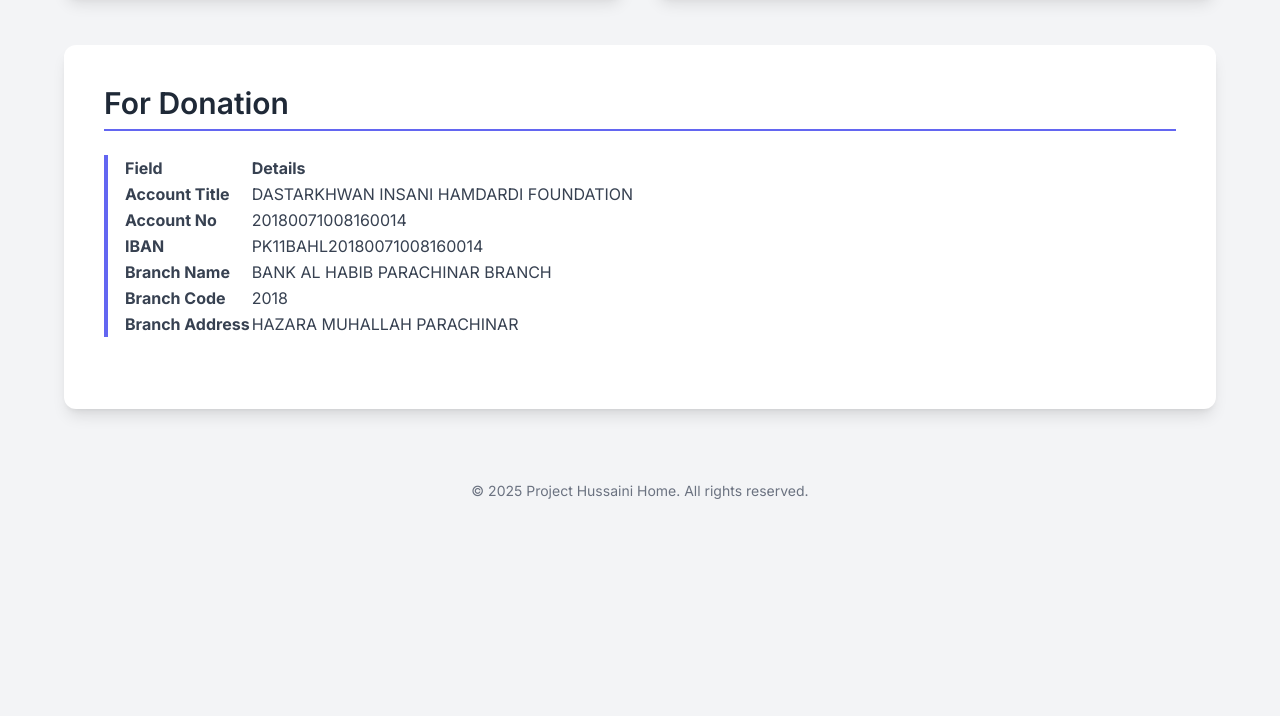
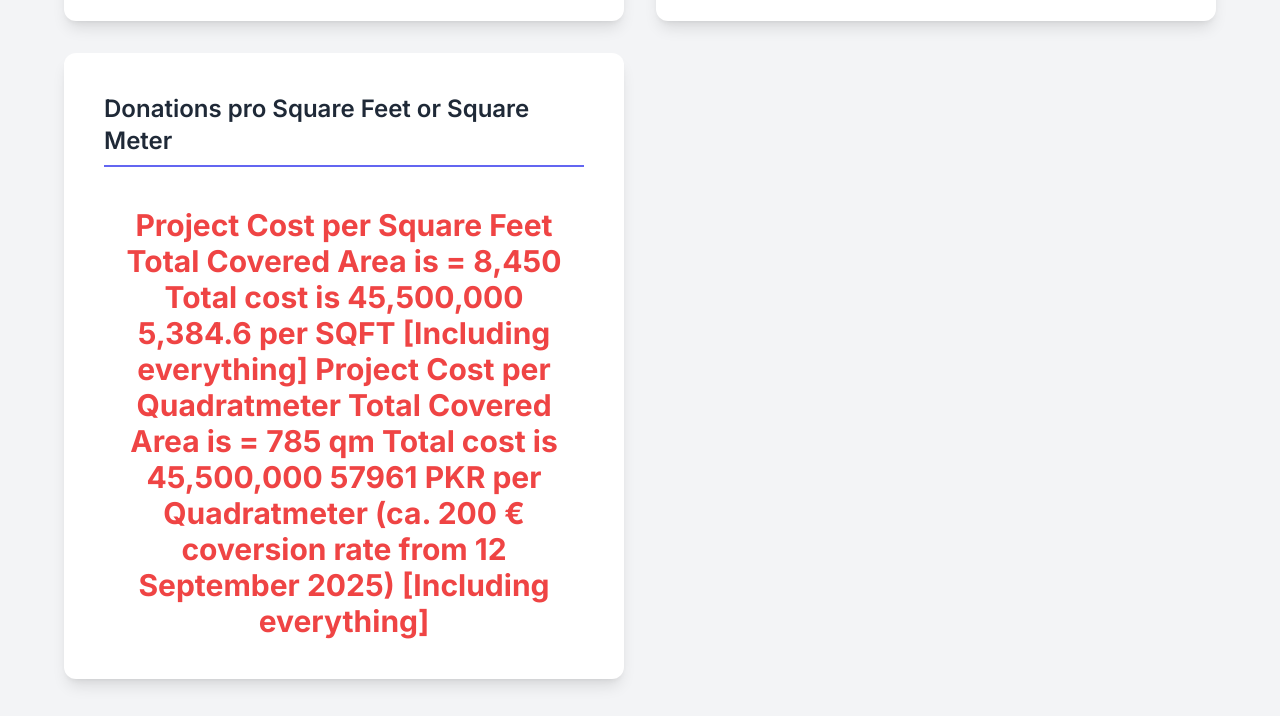
Before and after one commit to aleyrazaalebald/hussainihome, a plain HTML site: page index.html in a window 1280 px wide. Shown: the part 3704-4420 px from the top of the page. Before the commit the page ends 4293 px from the top, so only its background shows below. Drawn offline with nearby package versions, Linux system fonts and the light colour scheme.

Commit message:
donation per square feet and square meter

```diff
--- a/index.html
+++ b/index.html
@@ -170,6 +170,7 @@
                 <h3 class="text-lg font-medium text-gray-900 mb-1">Update: Aug 2025</h3>
                 <!-- EDIT HERE: Add your previous update content -->
                 <p class="text-gray-600">To construct first floor, Bricks and Cement purchasing is completed. Now we need 8 ton Steels.</p>
+				<p class="text-gray-600">Donation Collected via Bank Account from 15 Aug 2025 - 30 Aug 2025:  <b>20000 PKR<b> </p>
             </div>
 
             <!-- To add more updates, copy and paste the `UPDATE BLOCK` div -->
@@ -241,6 +242,33 @@
                     <p class="text-3xl md:text-3xl text-gray-500 text-sm">of <span class="text-green-600 font-semibold">PKR 45.5 Million</span> goal</p>
                 </div>
             </div>
+
+			<!-- DONATION per Square Feet and Quadratmeter -->
+			<div class="bg-white p-6 md:p-10 rounded-xl shadow-lg">
+				<h2 class="text-2xl font-semibold text-gray-800 mb-4 border-b-2 border-indigo-500 pb-2">Donations pro Square Feet or Square Meter</h2>
+                <div class="mt-4 flex flex-col justify-center items-center text-center">
+                    <!-- EDIT HERE: Update the amount collected and the goal -->
+                    <br/>
+                    <p class="text-3xl md:text-3xl text-red-500 text-sm">
+						<b>Project Cost per Square Feet</b>
+
+						Total Covered Area is = 8,450
+						Total cost is 45,500,000
+						5,384.6 per SQFT
+						[Including everything]
+
+						<b>Project Cost per Quadratmeter</b>
+
+						Total Covered Area is = 785 qm
+						Total cost is 45,500,000
+						57961 PKR per Quadratmeter (ca. 200 € coversion rate from 12 September 2025)
+						[Including everything]
+
+					</p>
+                </div>
+            </div>
+
+
         </section>
 
 
```
